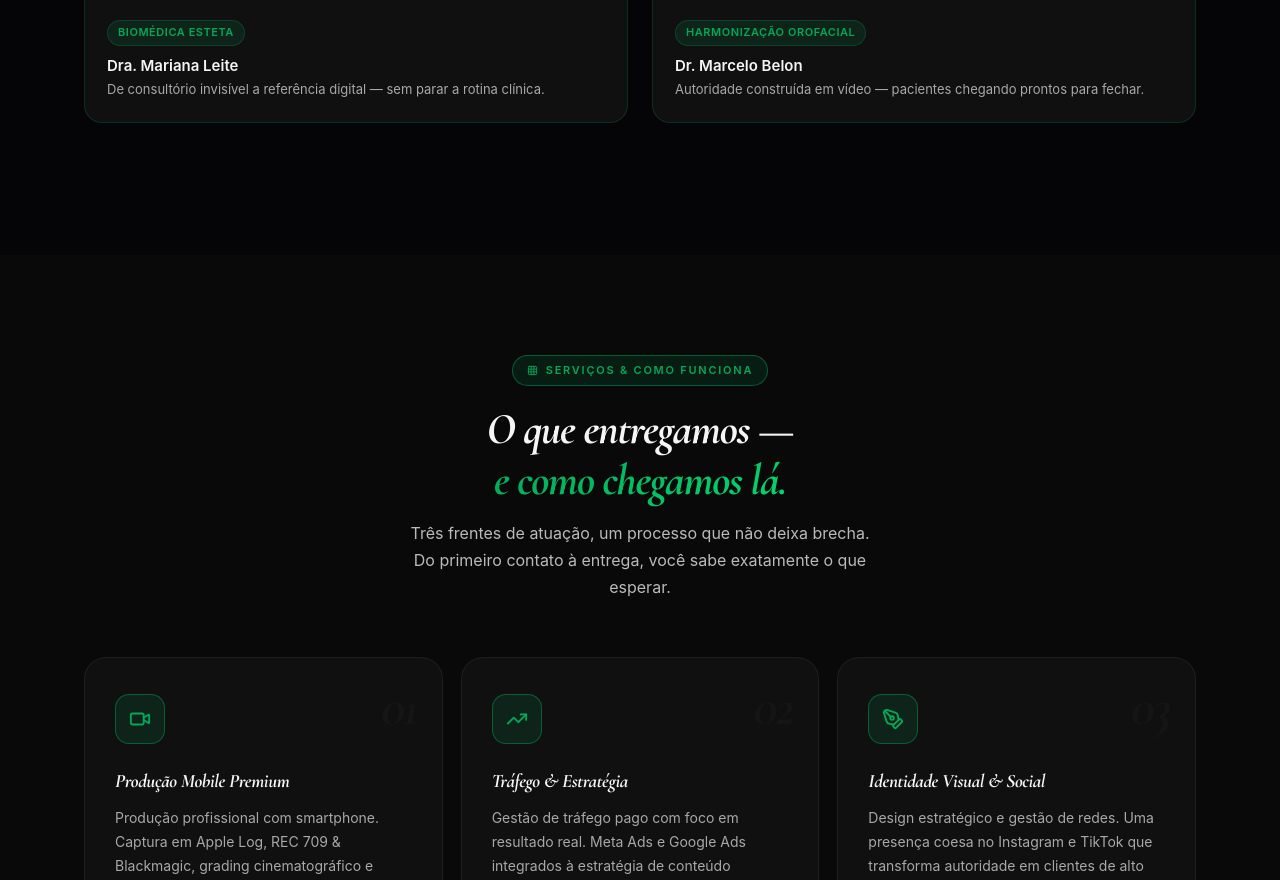
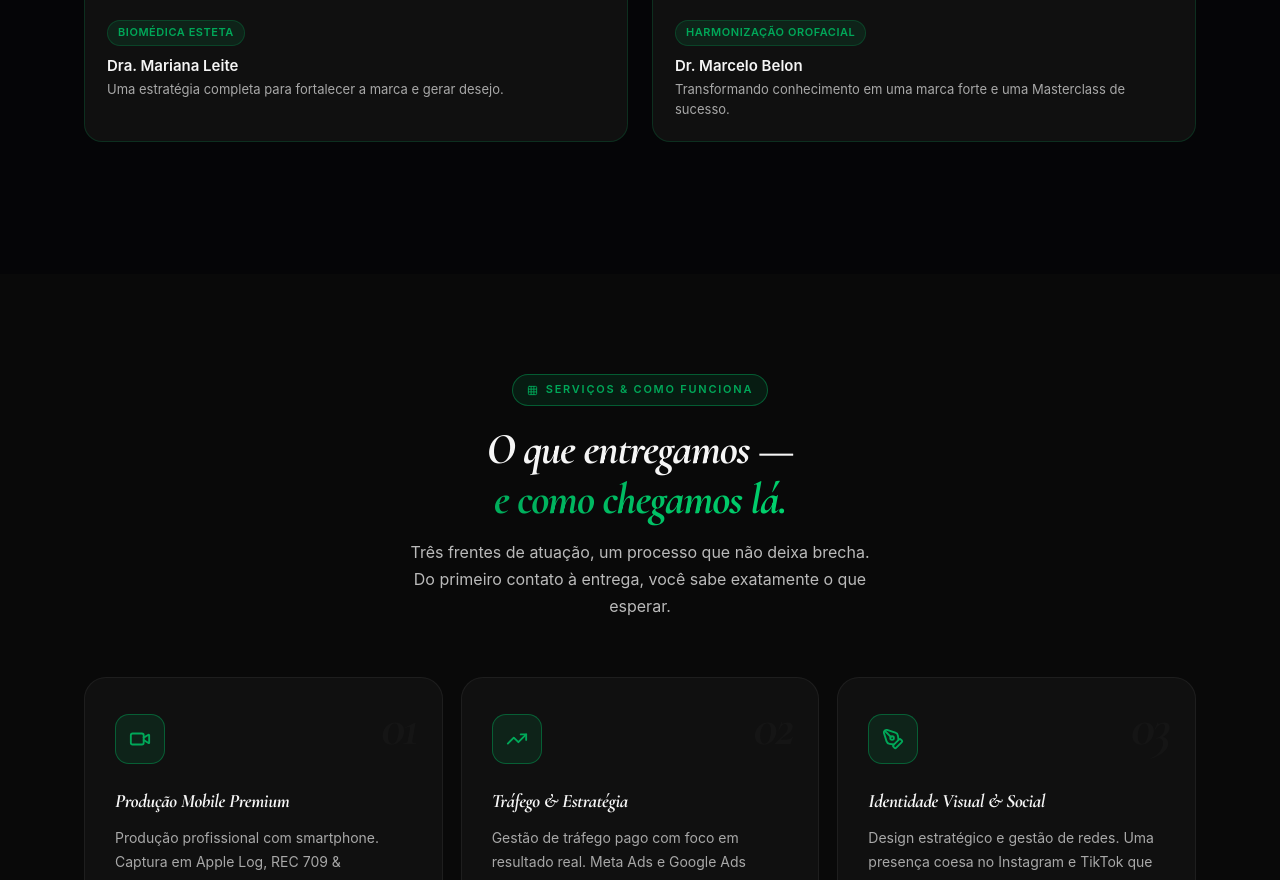
Before and after one commit to actusmidia-bit/actusmidia-site, a plain HTML site: page index.html in a window 1280 px wide. Shown: the part 4951-5831 px from the top of the page. Drawn offline with nearby package versions, Linux system fonts and the light colour scheme.

Commit message:
feat: atualiza subtítulos dos cards de depoimento em vídeo

```diff
--- a/index.html
+++ b/index.html
@@ -829,7 +829,7 @@
         <div style="padding:20px 22px 22px;">
           <div style="display:inline-block;background:rgba(0,168,89,0.12);border:1px solid rgba(0,168,89,0.25);border-radius:99px;padding:3px 10px;font-size:11px;color:#00A859;font-weight:600;letter-spacing:0.05em;margin-bottom:10px;">BIOMÉDICA ESTETA</div>
           <p style="color:#f5f5f5;font-size:15px;font-weight:600;line-height:1.35;margin-bottom:4px;">Dra. Mariana Leite</p>
-          <p style="color:#a8a8a8;font-size:13px;line-height:1.5;">De consultório invisível a referência digital — sem parar a rotina clínica.</p>
+          <p style="color:#a8a8a8;font-size:13px;line-height:1.5;">Uma estratégia completa para fortalecer a marca e gerar desejo.</p>
         </div>
       </div>
 
@@ -841,7 +841,7 @@
         <div style="padding:20px 22px 22px;">
           <div style="display:inline-block;background:rgba(0,168,89,0.12);border:1px solid rgba(0,168,89,0.25);border-radius:99px;padding:3px 10px;font-size:11px;color:#00A859;font-weight:600;letter-spacing:0.05em;margin-bottom:10px;">HARMONIZAÇÃO OROFACIAL</div>
           <p style="color:#f5f5f5;font-size:15px;font-weight:600;line-height:1.35;margin-bottom:4px;">Dr. Marcelo Belon</p>
-          <p style="color:#a8a8a8;font-size:13px;line-height:1.5;">Autoridade construída em vídeo — pacientes chegando prontos para fechar.</p>
+          <p style="color:#a8a8a8;font-size:13px;line-height:1.5;">Transformando conhecimento em uma marca forte e uma Masterclass de sucesso.</p>
         </div>
       </div>
 
```
